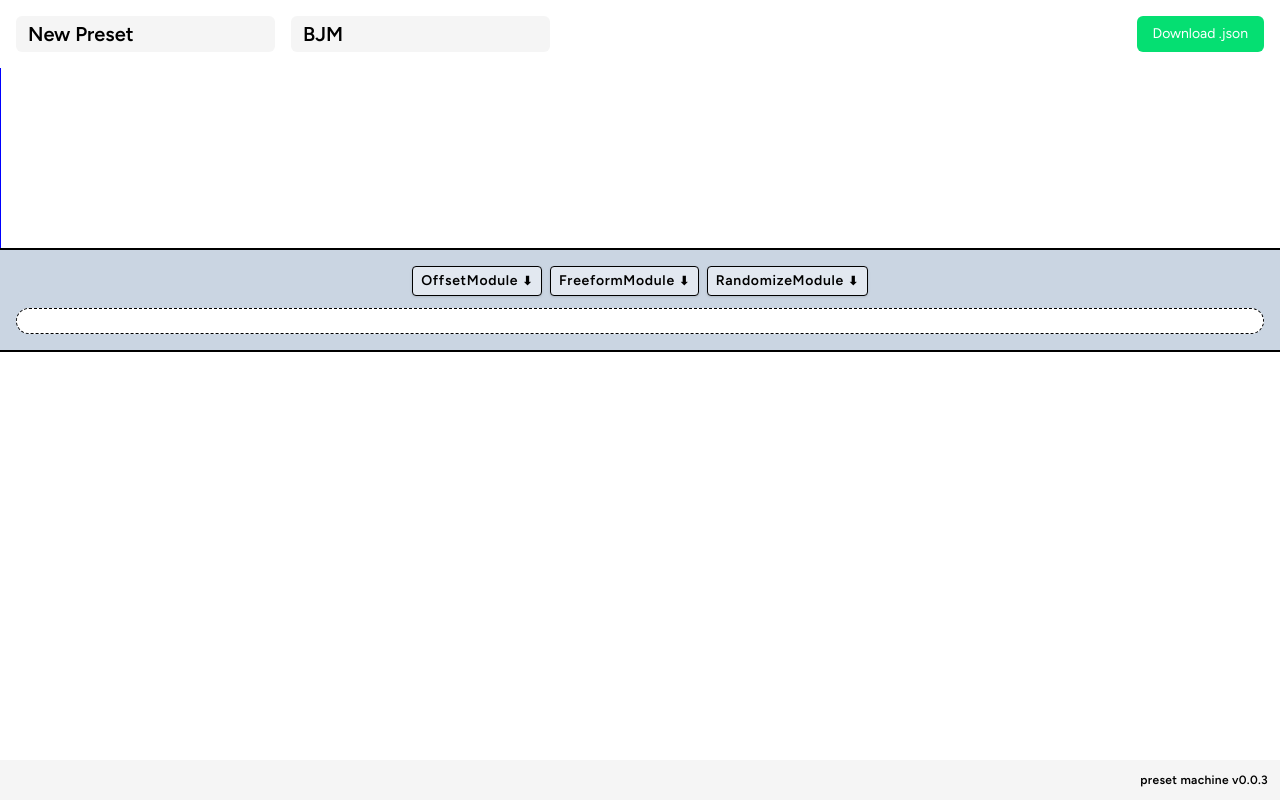
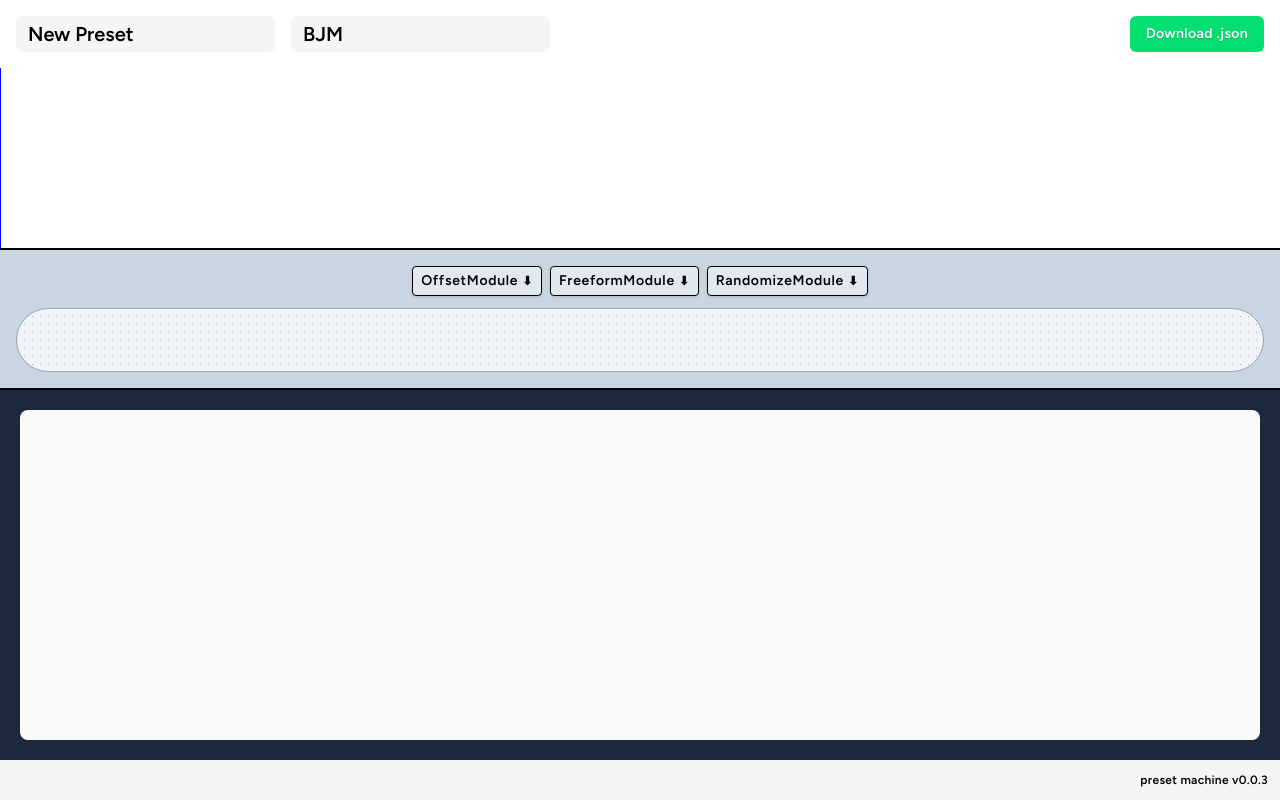
Before and after one commit to ofsound/preset-machine, a Vue app: page / in a window 1280 px wide. Built offline with nearby package versions, Linux system fonts and the light colour scheme.

Commit message:
All sorts of small design tweaks

```diff
--- a/src/App.vue
+++ b/src/App.vue
@@ -27,13 +27,15 @@ const componentMap: { [key: string]: Component } = {
     <PageTwo />
     <MenuSystem v-model:modules="modules" v-model:visibleComponentID="visibleComponentID" />
 
-    <div class="flex-1">
+    <div class="flex-1 bg-slate-800 p-5">
+      <div class="h-full rounded-lg bg-neutral-50 p-8">
         <component
           v-show="visibleComponentID === item.id"
           v-for="item in modules"
           :key="item.id"
           :is="componentMap[item.type]"
         ></component>
+      </div>
     </div>
 
     <footer class="mt-auto flex justify-between bg-neutral-100 p-3 text-right text-xs">
--- a/src/components/JsonSave.vue
+++ b/src/components/JsonSave.vue
@@ -23,9 +23,9 @@ const downloadJson = () => {
 
 <template>
   <button
-    class="block cursor-pointer rounded-md bg-green-400 px-4 py-1 text-sm text-white"
+    class="block cursor-pointer rounded-md bg-green-400 px-4 py-1 text-sm font-semibold tracking-wide text-white text-shadow-xs"
     @click="downloadJson"
   >
-    Download {{ '.json' }}
+    Download .json
   </button>
 </template>
--- a/src/components/MenuSystem.vue
+++ b/src/components/MenuSystem.vue
@@ -22,7 +22,9 @@ const componentTypeArray = ['OffsetModule', 'FreeformModule', 'RandomizeModule']
         v-model:modules="modules"
       />
     </div>
-    <div class="mx-4 flex justify-center gap-4 rounded-full border border-dashed bg-white py-3">
+    <div
+      class="crosshatch-background mx-4 flex min-h-16 justify-center gap-4 rounded-full border border-gray-400 bg-slate-100 pt-4 pb-3"
+    >
       <MenuSystemModuleItem
         v-for="item in modules"
         v-model:modules="modules"
@@ -34,3 +36,14 @@ const componentTypeArray = ['OffsetModule', 'FreeformModule', 'RandomizeModule']
     </div>
   </div>
 </template>
+
+<style>
+.crosshatch-background {
+  /* Two linear gradients with opposite angles */
+  background-image:
+    linear-gradient(45deg, rgba(0, 0, 0, 0.5) 5%, transparent 5%),
+    linear-gradient(-45deg, rgba(0, 0, 0, 0.5) 5%, transparent 8%);
+  /* Controls the size of each square */
+  background-size: 8px 8px;
+}
+</style>
--- a/src/components/MenuSystemModuleItem.vue
+++ b/src/components/MenuSystemModuleItem.vue
@@ -23,15 +23,20 @@ const deleteModule = () => {
 </script>
 
 <template>
-  <div class="flex gap-1">
+  <div class="relative flex gap-1 last:[&>div]:hidden">
     <button
       @click="openModule"
       :class="{ 'bg-teal-400': visibleComponentID === id }"
-      class="rounded-sm border bg-slate-100 px-2 py-1 font-semibold tracking-wider"
+      class="rounded-sm border bg-slate-100 px-2 py-1 font-semibold tracking-wider shadow-md"
     >
       {{ type }}
     </button>
-    <button @click="deleteModule" class="ml-1 h-max border bg-slate-100 px-1">×</button>
-    <div class="relative top-1 mx-2 text-xl text-slate-600">➡︎</div>
+    <button
+      @click="deleteModule"
+      class="absolute -top-2.5 -left-2.5 block aspect-square h-5 w-5 rounded-full border border-black bg-white text-sm font-black"
+    >
+      <div class="relative -top-px">×</div>
+    </button>
+    <div class="relative top-1 mr-2 ml-3 text-xl text-slate-600">➡︎</div>
   </div>
 </template>
--- a/src/components/RandomizeEnv.vue
+++ b/src/components/RandomizeEnv.vue
@@ -44,8 +44,8 @@ const randomize = () => {
 </script>
 
 <template>
-  <div class="w-full">
-    <div>{{ label }}</div>
+  <div class="mb-3 w-full">
+    <div class="mb-1 font-semibold">{{ label }}</div>
     <div class="flex gap-2">
       <input class="w-10 bg-slate-200" type="number" id="lowerLimit" v-model="lowerLimit" />
       <input class="w-10 bg-slate-200" type="number" id="upperLimit" v-model="upperLimit" />
--- a/src/components/RandomizeModule.vue
+++ b/src/components/RandomizeModule.vue
@@ -8,7 +8,6 @@ const store = useStore()
 
 <template>
   <div>
-    <h1 class="mb-2">Randomize Envelopes</h1>
     <RandomizeEnv label="Offset" :segment="store.preset.offsets" />
     <RandomizeEnv label="Attack" :segment="store.preset.attacks" />
     <RandomizeEnv label="Decay" :segment="store.preset.decays" />
```
Lines whose indentation alone changed are shown as unchanged.
